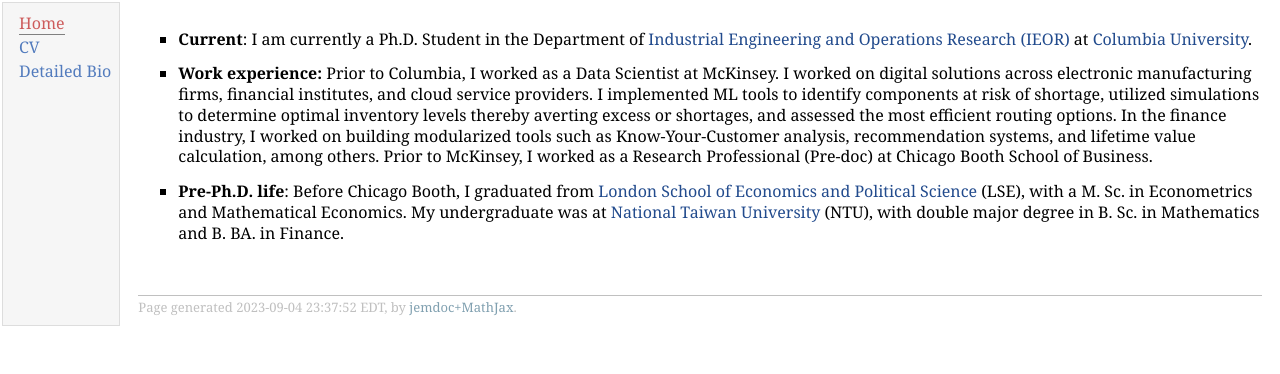
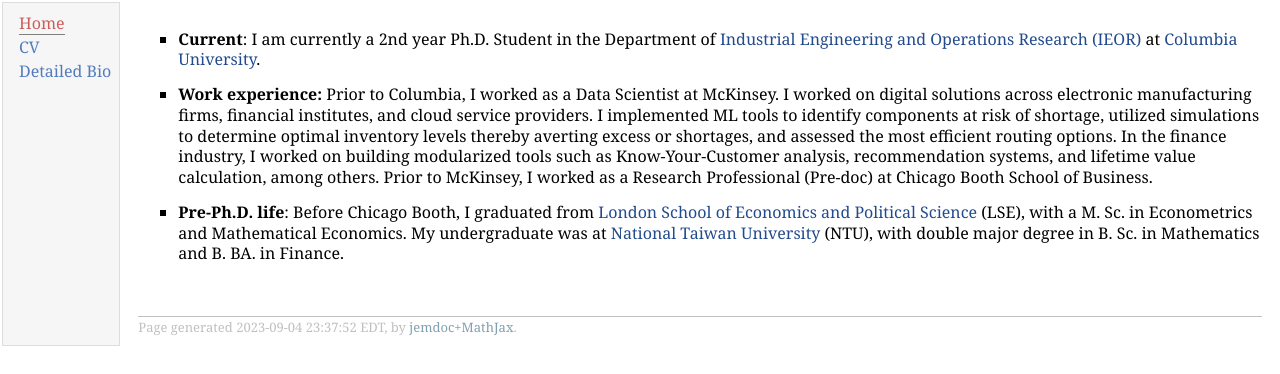
Before and after one commit to yushiouwillylin/yushiouwillylin.github.io, a plain HTML site: page bio.html in a window 1280 px wide. Drawn offline with Linux system fonts and the light colour scheme.

Commit message:
Update bio.html

```diff
--- a/bio.html
+++ b/bio.html
@@ -19,7 +19,7 @@
 <p><br />
 </p>
 <ul>
-<li><p><b>Current</b>: I am currently a Ph.D. Student in the Department of <a href="https://ieor.columbia.edu/" target=&ldquo;blank&rdquo;>Industrial Engineering and Operations Research (IEOR)</a> at <a href="https://columbia.edu/" target=&ldquo;blank&rdquo;>Columbia University</a>.
+<li><p><b>Current</b>: I am currently a 2nd year Ph.D. Student in the Department of <a href="https://ieor.columbia.edu/" target=&ldquo;blank&rdquo;>Industrial Engineering and Operations Research (IEOR)</a> at <a href="https://columbia.edu/" target=&ldquo;blank&rdquo;>Columbia University</a>.
 </p>
 </li>
 </ul>
```
